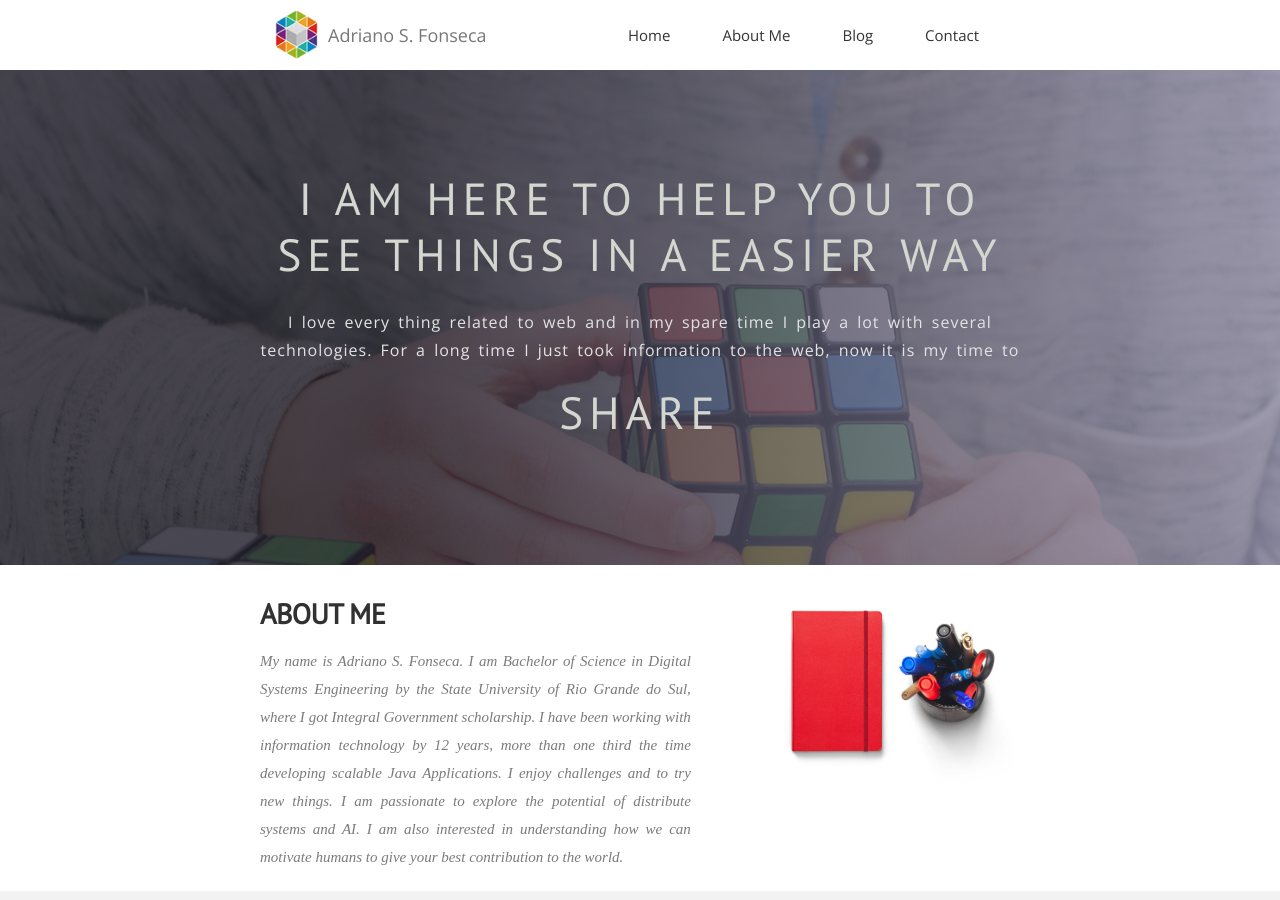
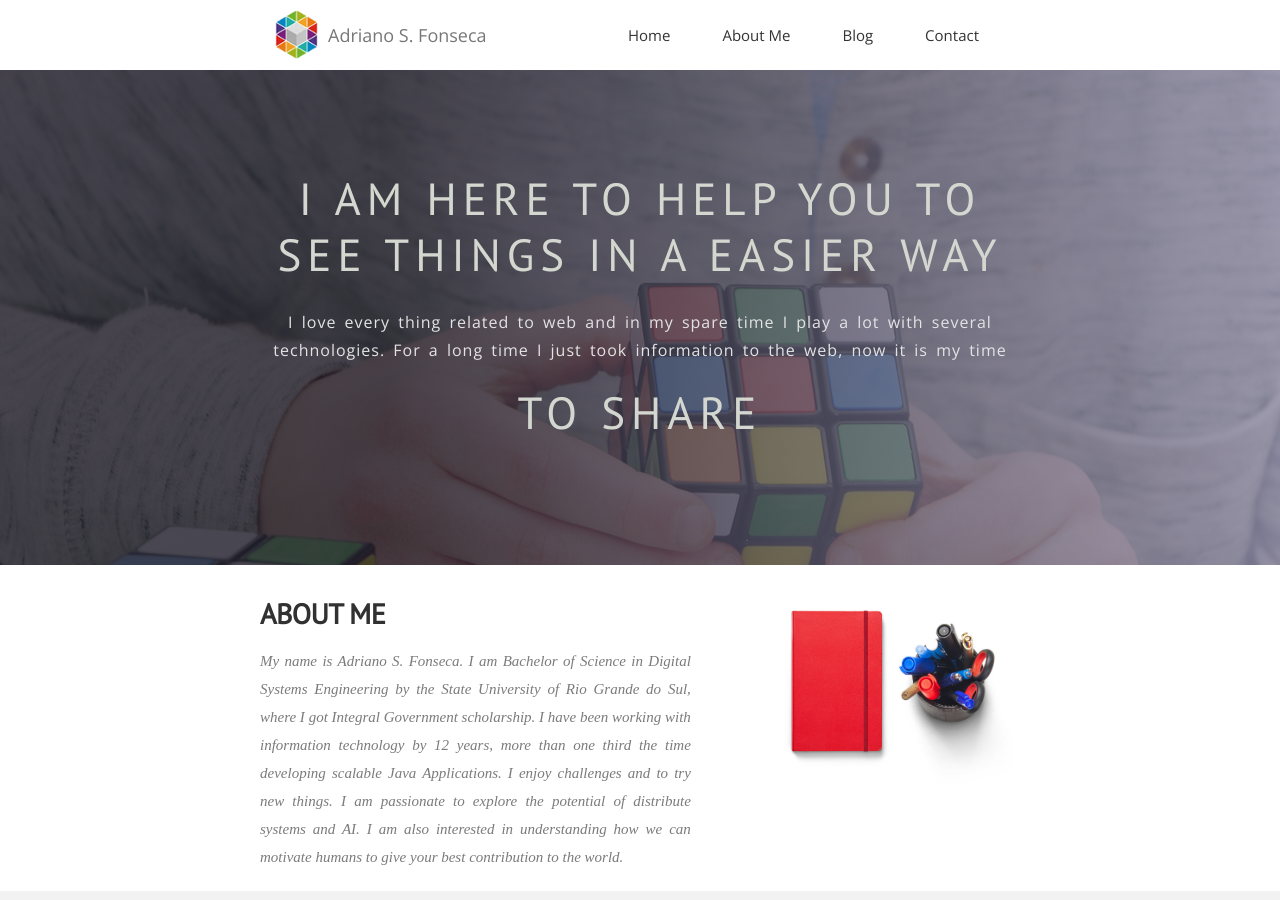
Before and after one commit to adriano-fonseca/adriano-fonseca.github.io, a Jekyll site: the page built from index.html, in a window 1280 px wide and 900 px high. Built offline with Jekyll 4.4.1, drawn with Linux system fonts in a browser that asks for light colours; nearby versions of some CDN libraries; some web fonts are replaced; the list of posts is cut into pages by our own code.

Commit message:
Adsjusting

```diff
--- a/index.html
+++ b/index.html
@@ -12,8 +12,8 @@ permalink: /
         <div class="block">
           <h1 class="animated fadeInUp">I AM HERE TO HELP YOU TO SEE THINGS IN A EASIER WAY</h1>
           <p class="animated fadeInUp">I love every thing related to web and in my spare time I play a lot with several technologies.
-          For a long time I just took information to the web, now it is my time to</p>
-          <h1>SHARE</h1>
+          For a long time I just took information to the web, now it is my time</p>
+          <h1>TO SHARE</h1>
         </div>
       </div>
     </div>
```
Also changed, not shown: _posts/2017-02-10-Generating-token-docker-machine-aws-do.md (+1 -1 lines).
